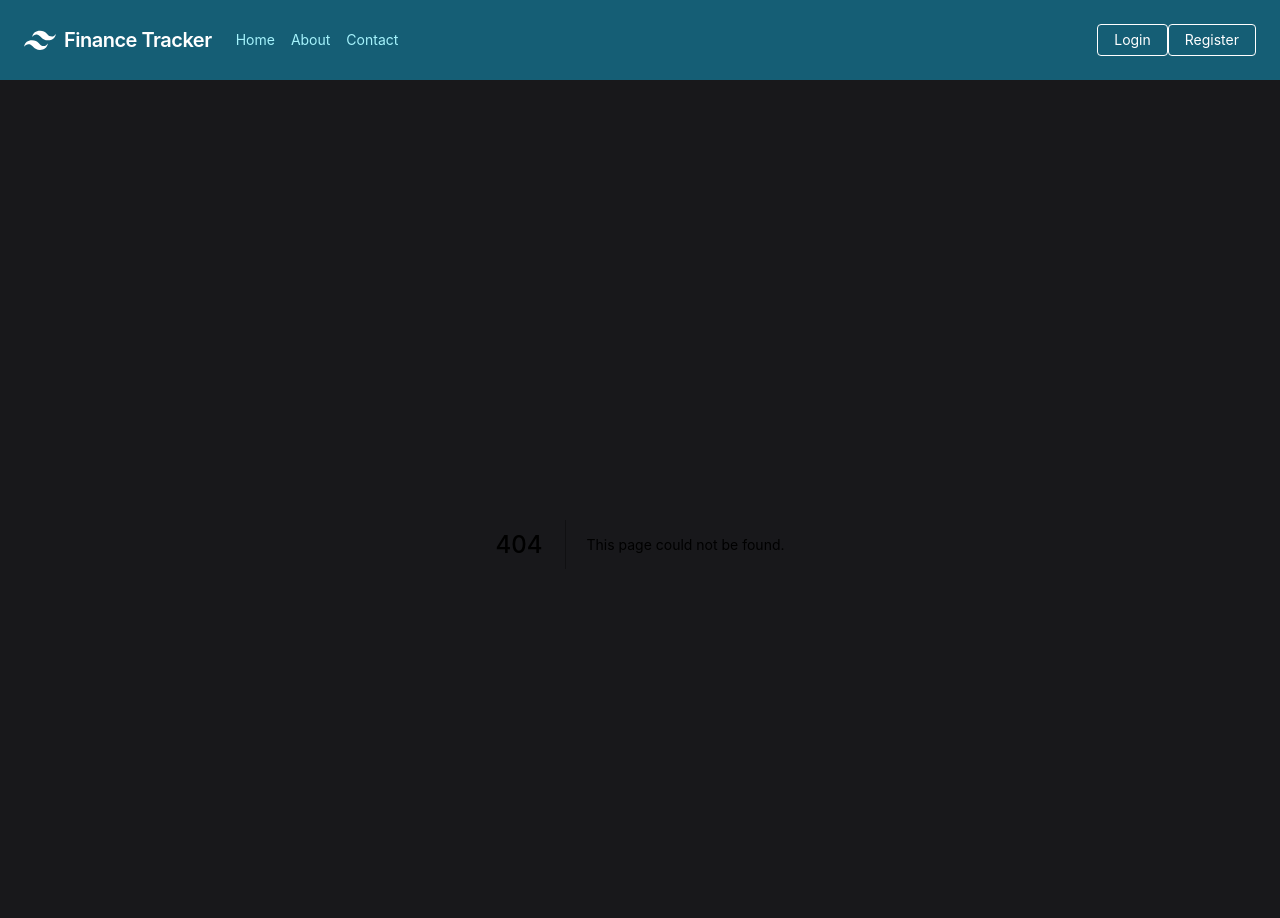
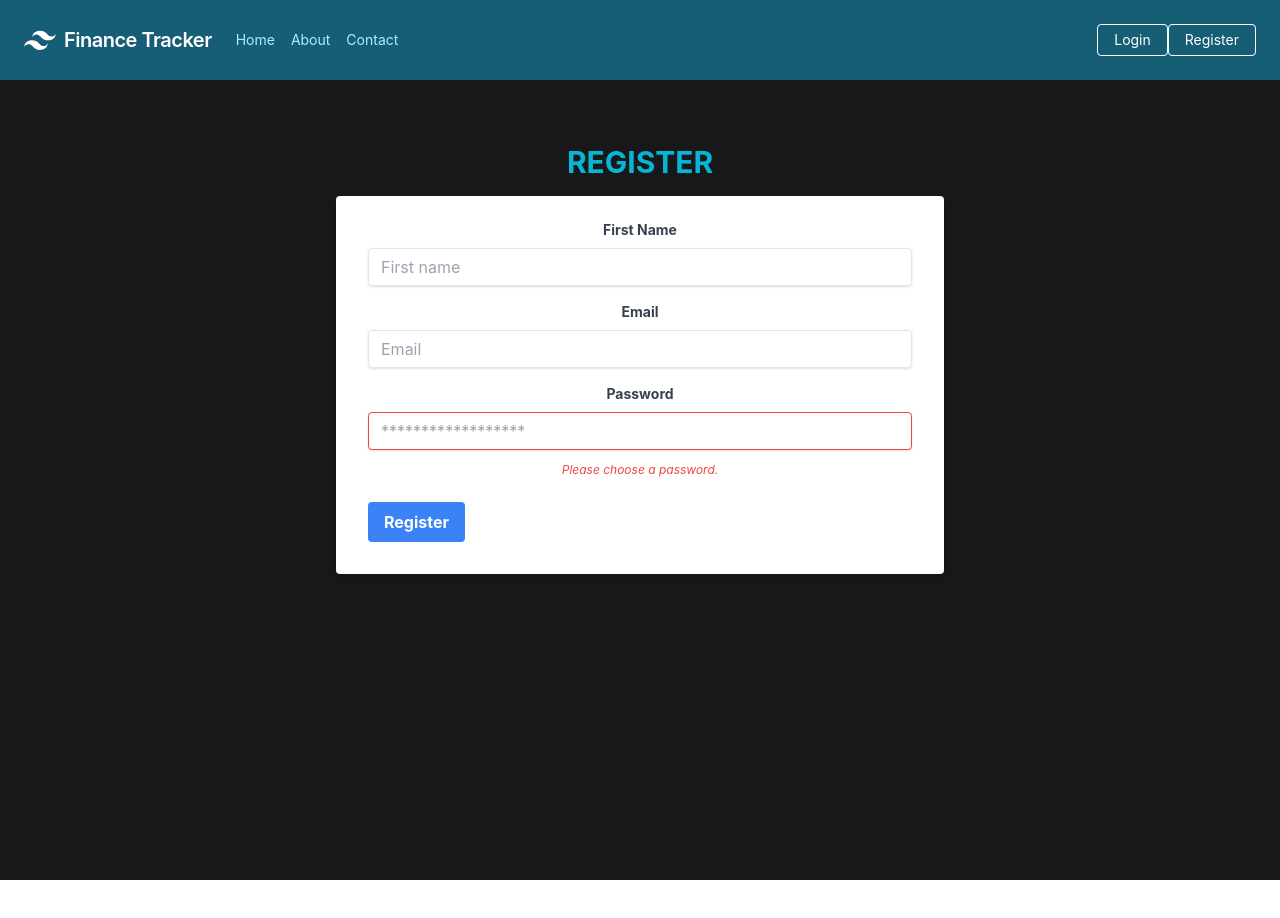
Before and after one commit to spenpeq-cav/finance-tracker-v2, a Next.js app: page /register in a window 1280 px wide. Before the commit this address had no page. Shown: the top 918 px of the page. After the commit the page ends 880 px from the top, so only its background shows below. Built offline with nearby package versions, Linux system fonts and the light colour scheme.

Commit message:
Register form component and page

```diff
--- a/components/LoginForm.tsx
+++ b/components/LoginForm.tsx
@@ -2,7 +2,8 @@ import React from "react";
 
 const LoginForm = () => {
   return (
-    <div className="w-full">
+    <div className="w-1/2 m-auto">
+      <h1 className="text-cyan-500 font-bold text-3xl pb-4">LOGIN</h1>
       <form className="bg-white shadow-md rounded px-8 pt-6 pb-8 mb-4">
         <div className="mb-4">
           <label
--- a/components/Nav.tsx
+++ b/components/Nav.tsx
@@ -32,7 +32,7 @@ const Nav = () => {
       <div className="w-full block flex-grow lg:flex lg:items-center lg:w-auto">
         <div className="text-sm lg:flex-grow">
           <a
-            href="#responsive-header"
+            href="/"
             className="block mt-4 lg:inline-block lg:mt-0 text-cyan-200 hover:text-white mr-4"
           >
             Home
@@ -52,7 +52,7 @@ const Nav = () => {
         </div>
         <div>
           <a
-            href="#"
+            href="login"
             className="inline-block text-sm px-4 py-2 leading-none border rounded text-white border-white hover:border-transparent hover:text-cyan-500 hover:bg-white mt-4 lg:mt-0"
           >
             Login
@@ -60,7 +60,7 @@ const Nav = () => {
         </div>
         <div>
           <a
-            href="#"
+            href="register"
             className="inline-block text-sm px-4 py-2 leading-none border rounded text-white border-white hover:border-transparent hover:text-cyan-500 hover:bg-white mt-4 lg:mt-0"
           >
             Register
--- /dev/null
+++ b/components/RegisterForm.tsx
@@ -0,0 +1,104 @@
+import React, { useState } from "react";
+
+const RegisterForm = () => {
+  const INITIAL_FORM_STATE = {
+    name: "",
+    email: "",
+    password: "",
+  };
+
+  const [formData, setFormData] = useState(INITIAL_FORM_STATE);
+
+  const handleInputChange = (e: React.ChangeEvent<HTMLInputElement>) => {
+    e.preventDefault();
+    setFormData((prevState) => ({
+      ...prevState,
+      [e.target.id]: e.target.value,
+    }));
+  };
+
+  const handleSubmitForm = (e: React.FormEvent<HTMLFormElement>) => {
+    e.preventDefault();
+    if (
+      formData.name !== "" &&
+      formData.email !== "" &&
+      formData.password !== ""
+    ) {
+      console.log(formData);
+    } else {
+      console.log("Fill out field");
+    }
+  };
+
+  return (
+    <div className="w-1/2 m-auto">
+      <h1 className="text-cyan-500 font-bold text-3xl pb-4">REGISTER</h1>
+
+      <form
+        action="/register"
+        method="POST"
+        onSubmit={handleSubmitForm}
+        className="bg-white shadow-md rounded px-8 pt-6 pb-8 mb-4"
+      >
+        <div className="mb-4">
+          <label
+            className="block text-gray-700 text-sm font-bold mb-2"
+            htmlFor="name"
+          >
+            First Name
+          </label>
+          <input
+            className="shadow appearance-none border rounded w-full py-2 px-3 text-gray-700 leading-tight focus:outline-none focus:shadow-outline"
+            id="name"
+            type="text"
+            placeholder="First name"
+            onChange={handleInputChange}
+          />
+        </div>
+        <div className="mb-4">
+          <label
+            className="block text-gray-700 text-sm font-bold mb-2"
+            htmlFor="email"
+          >
+            Email
+          </label>
+          <input
+            className="shadow appearance-none border rounded w-full py-2 px-3 text-gray-700 leading-tight focus:outline-none focus:shadow-outline"
+            id="email"
+            type="email"
+            placeholder="Email"
+            onChange={handleInputChange}
+          />
+        </div>
+        <div className="mb-6">
+          <label
+            className="block text-gray-700 text-sm font-bold mb-2"
+            htmlFor="password"
+          >
+            Password
+          </label>
+          <input
+            className="shadow appearance-none border border-red-500 rounded w-full py-2 px-3 text-gray-700 mb-3 leading-tight focus:outline-none focus:shadow-outline"
+            id="password"
+            type="password"
+            placeholder="******************"
+            onChange={handleInputChange}
+          />
+          <p className="text-red-500 text-xs italic">
+            Please choose a password.
+          </p>
+        </div>
+        <div className="flex items-center justify-between">
+          <button
+            className="bg-blue-500 hover:bg-blue-700 text-white font-bold py-2 px-4 rounded focus:outline-none focus:shadow-outline"
+            type="submit"
+          >
+            Register
+          </button>
+        </div>
+      </form>
+    </div>
+  );
+};
+
+export default RegisterForm;
--- /dev/null
+++ b/pages/register.tsx
@@ -0,0 +1,12 @@
+import type { NextPage } from "next";
+import RegisterForm from "../components/RegisterForm";
+
+const register: NextPage = () => {
+  return (
+    <div>
+      <RegisterForm />
+    </div>
+  );
+};
+
+export default register;
```
